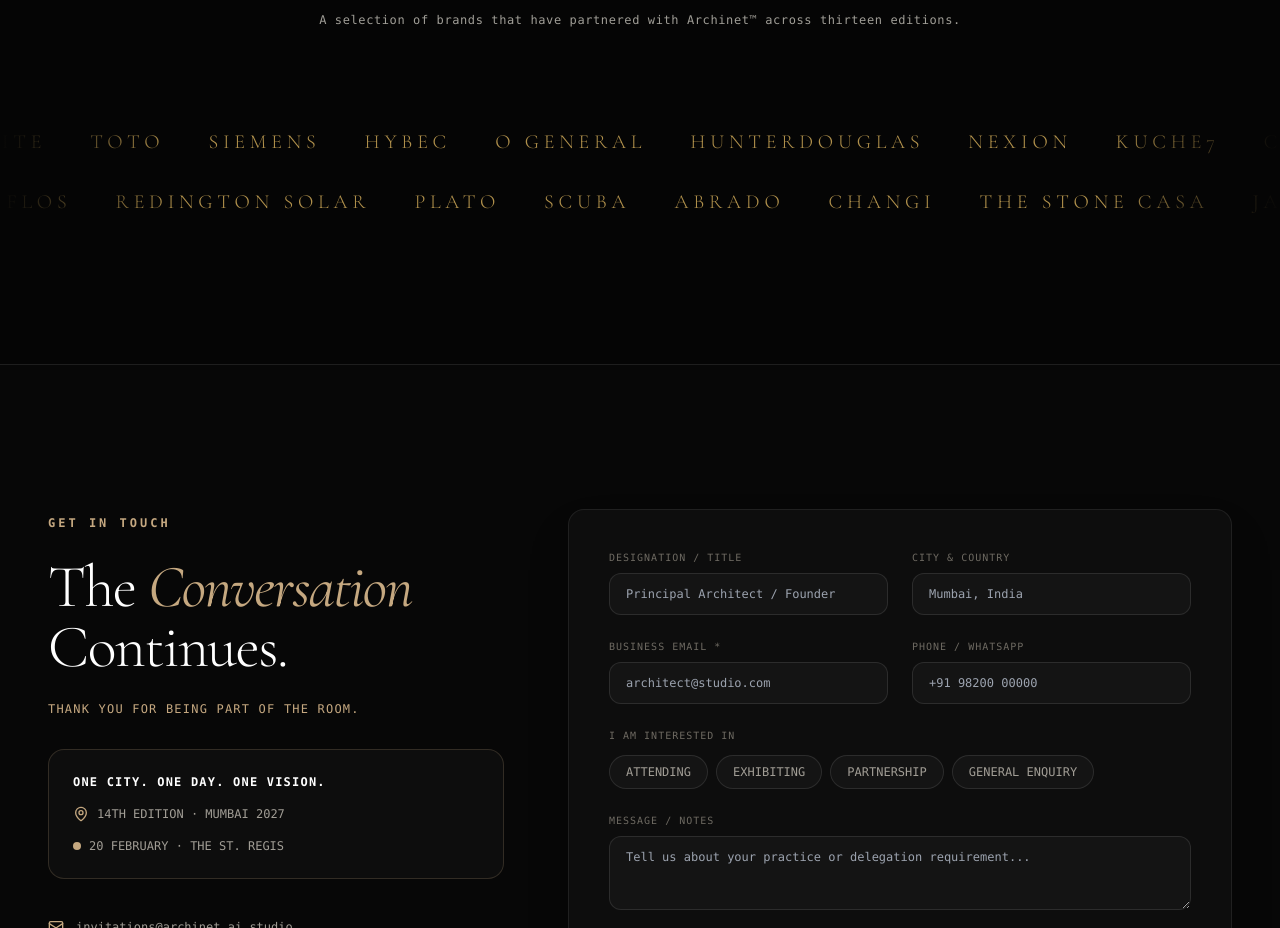
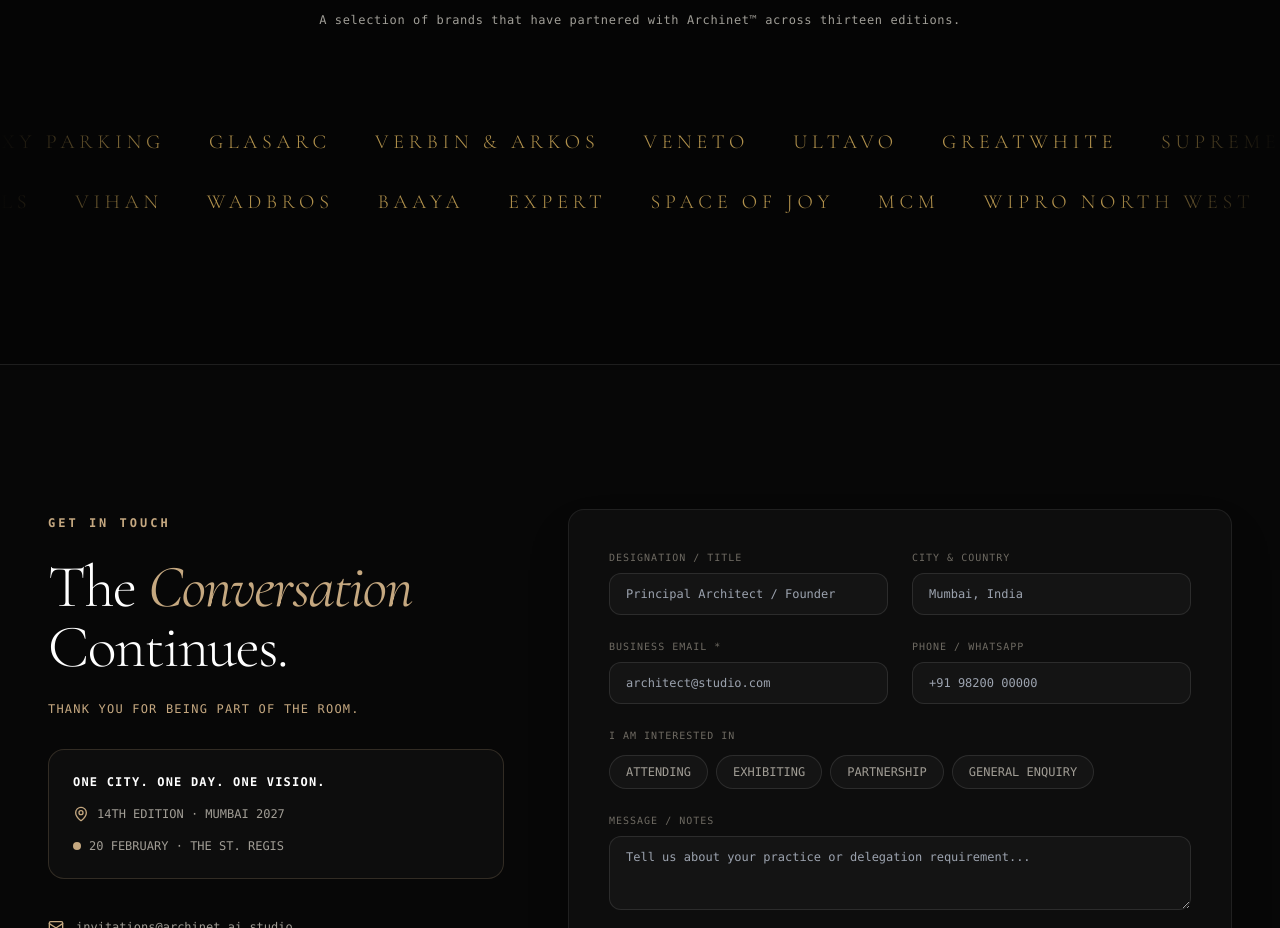
Before and after one commit to vickysrana2-cloud/archinet, a Next.js app: page / in a window 1280 px wide. Shown: the part 7322-8250 px from the top of the page. Built offline with nearby package versions, Linux system fonts and the light colour scheme; a web font is replaced by a local one.

Commit message:
feat: add BrandsSection component and architect portrait assets

```diff
--- a/src/components/sections/BrandsSection.tsx
+++ b/src/components/sections/BrandsSection.tsx
@@ -5,33 +5,50 @@ import { motion } from 'framer-motion';
 import { RevealTitle, RevealUp, RevealZoom } from '../animations/ScrollReveal';
 
 const ROW_1_BRANDS = [
-  'GREATWHITE',
-  'TOTO',
-  'SIEMENS',
-  'HYBEC',
-  'O GENERAL',
-  'HUNTERDOUGLAS',
-  'NEXION',
-  'KUCHE7',
-  'COLOUR COATS',
-  'JSW AVANTE',
-  'LEGRAND',
-  'JAIPUR RUGS'
+  'Magnum',
+  'Galaxy Parking',
+  'Glasarc',
+  'Verbin & Arkos',
+  'Veneto',
+  'Ultavo',
+  'Greatwhite',
+  'Supreme Petrochem',
+  'Laze',
+  'Pare',
+  'Abrado',
+  'Dona Modular',
+  'Nugreen',
+  'Jaipur Rugs',
+  'JSW Avante',
+  'Assa Abloy',
+  'Changi',
+  'Loom Craft',
+  'Hastens',
+  'Fenesta',
+  'Red Card'
 ];
 
 const ROW_2_BRANDS = [
-  'REDINGTON SOLAR',
-  'PLATO',
-  'SCUBA',
-  'ABRADO',
-  'CHANGI',
-  'THE STONE CASA',
-  'JAIPUR RUGS',
-  'LEGRAND',
-  'POLIFORM',
-  'MINOTTI',
-  'B&B ITALIA',
-  'FLOS'
+  'Wadbros',
+  'Baaya',
+  'Expert',
+  'Space Of Joy',
+  'MCM',
+  'Wipro North West',
+  'Beyond alliance',
+  'TOTO',
+  'The Stone Casa',
+  'OSUM',
+  'Arte Di Lusso',
+  'Colour Coats Inhouz',
+  'Kuche 7',
+  'Hunter Douglas',
+  'Nexion',
+  'Hybec',
+  'Siemens',
+  'Legrand',
+  'Marshalls',
+  'Vihan'
 ];
 
 export default function BrandsSection() {
```
